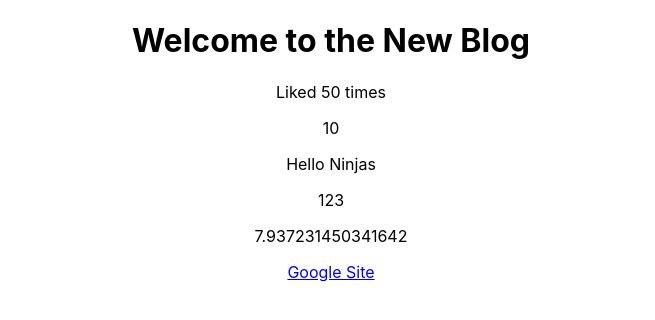
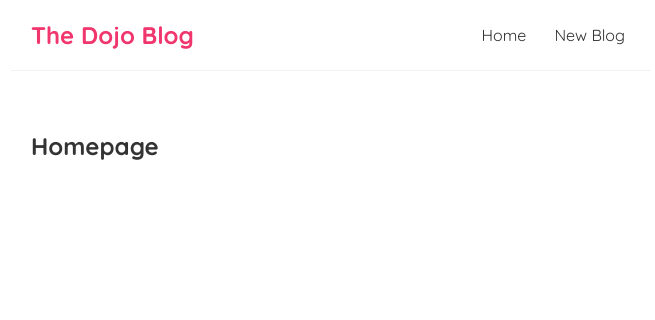
Before and after one commit to pmswami/Blogger, a React (Create React App) app in the folder dojo-blog/: page / in a window 1280 px wide. Shown: the top 320 px of the page, without its empty margins (309-964 px from the left). Built offline with nearby package versions, Linux system fonts and the light colour scheme.

Commit message:
added basic styles

```diff
--- a/dojo-blog/src/App.css
+++ /dev/null
@@ -1,38 +0,0 @@
-.App {
-  text-align: center;
-}
-
-.App-logo {
-  height: 40vmin;
-  pointer-events: none;
-}
-
-@media (prefers-reduced-motion: no-preference) {
-  .App-logo {
-    animation: App-logo-spin infinite 20s linear;
-  }
-}
-
-.App-header {
-  background-color: #282c34;
-  min-height: 100vh;
-  display: flex;
-  flex-direction: column;
-  align-items: center;
-  justify-content: center;
-  font-size: calc(10px + 2vmin);
-  color: white;
-}
-
-.App-link {
-  color: #61dafb;
-}
-
-@keyframes App-logo-spin {
-  from {
-    transform: rotate(0deg);
-  }
-  to {
-    transform: rotate(360deg);
-  }
-}
--- a/dojo-blog/src/App.js
+++ b/dojo-blog/src/App.js
@@ -1,5 +1,6 @@
 
-import './App.css';
+import Navbar from './Navbar';
+import Home from './Home';
 
 function App() {
   const title="Welcome to the New Blog"
@@ -12,15 +13,19 @@
 
   return (
     <div className="App">
+      <Navbar/>
+
+      {/* <Navbar></Navbar> */}
       <div className="content">
-        <h1>{title}</h1>
-        <p>Liked {likes} times</p>
+        <Home/>
+        {/* <h1>{title}</h1> */}
+        {/* <p>Liked {likes} times</p>
         {/* <p>{person}</p> */}
-        <p>{10}</p>
-        <p>{"Hello Ninjas"}</p>
+        {/* <p>{10}</p>
+        <p>{"Hello Ninja"}</p>
         <p>{[1,2,3]}</p>
         <p>{Math.random()*10}</p>
-        <a href={link}>Google Site</a>
+        <a href={link}>Google Site</a> */}
       </div>
     </div>
   );
--- /dev/null
+++ b/dojo-blog/src/Home.js
@@ -0,0 +1,9 @@
+const Home = () => {
+    return (
+        <div className="home">
+            <h2>Homepage</h2>
+        </div>
+    );
+}
+
+export default Home;
--- /dev/null
+++ b/dojo-blog/src/Navbar.js
@@ -0,0 +1,19 @@
+const Navbar = () => {
+    return (
+        <nav className="navbar">
+            <h1>The Dojo Blog</h1>
+            <div className="links">
+                <a href="/">Home</a>
+                <a href="/create">New Blog</a>
+                {/* Inline styling
+                <a href="/create" style={{
+                    color: "white",
+                    backgroundColor:"#f1356d",
+                    borderRadius: "8px"
+                }}>New Blog</a> */}
+            </div>
+        </nav>
+    );
+}
+
+export default Navbar;
--- a/dojo-blog/src/index.css
+++ b/dojo-blog/src/index.css
@@ -1,13 +1,35 @@
-body {
+@import url('https://fonts.googleapis.com/css2?family=Quicksand:wght@300;400;500;600;700&display=swap');
+
+/* base styles */
+* {
   margin: 0;
-  font-family: -apple-system, BlinkMacSystemFont, 'Segoe UI', 'Roboto', 'Oxygen',
-    'Ubuntu', 'Cantarell', 'Fira Sans', 'Droid Sans', 'Helvetica Neue',
-    sans-serif;
-  -webkit-font-smoothing: antialiased;
-  -moz-osx-font-smoothing: grayscale;
+  font-family: "Quicksand";
+  color: #333;
 }
-
-code {
-  font-family: source-code-pro, Menlo, Monaco, Consolas, 'Courier New',
-    monospace;
+.navbar {
+  padding: 20px;
+  display: flex;
+  align-items: center;
+  max-width: 600px;
+  margin: 0 auto;
+  border-bottom: 1px solid #f2f2f2;
 }
+.navbar h1 {
+  color: #f1356d;
+}
+.navbar .links {
+  margin-left: auto;
+}
+.navbar a {
+  margin-left: 16px;
+  text-decoration: none;
+  padding: 6px;
+}
+.navbar a:hover {
+  color: #f1356d;
+}
+.content {
+  max-width: 600px;
+  margin: 40px auto;
+  padding: 20px;
+}
```
Also changed, not shown: 1 other file (tests, documents, lock files or other folders).
